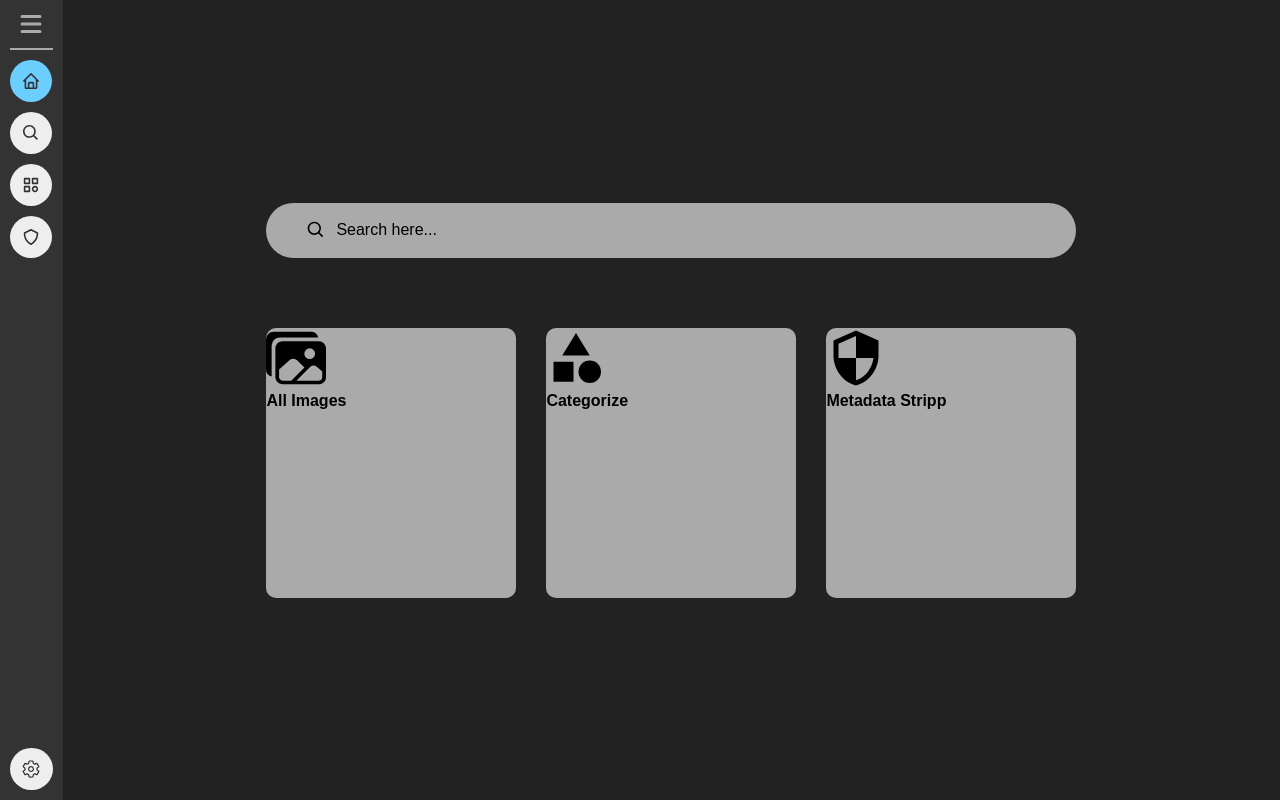
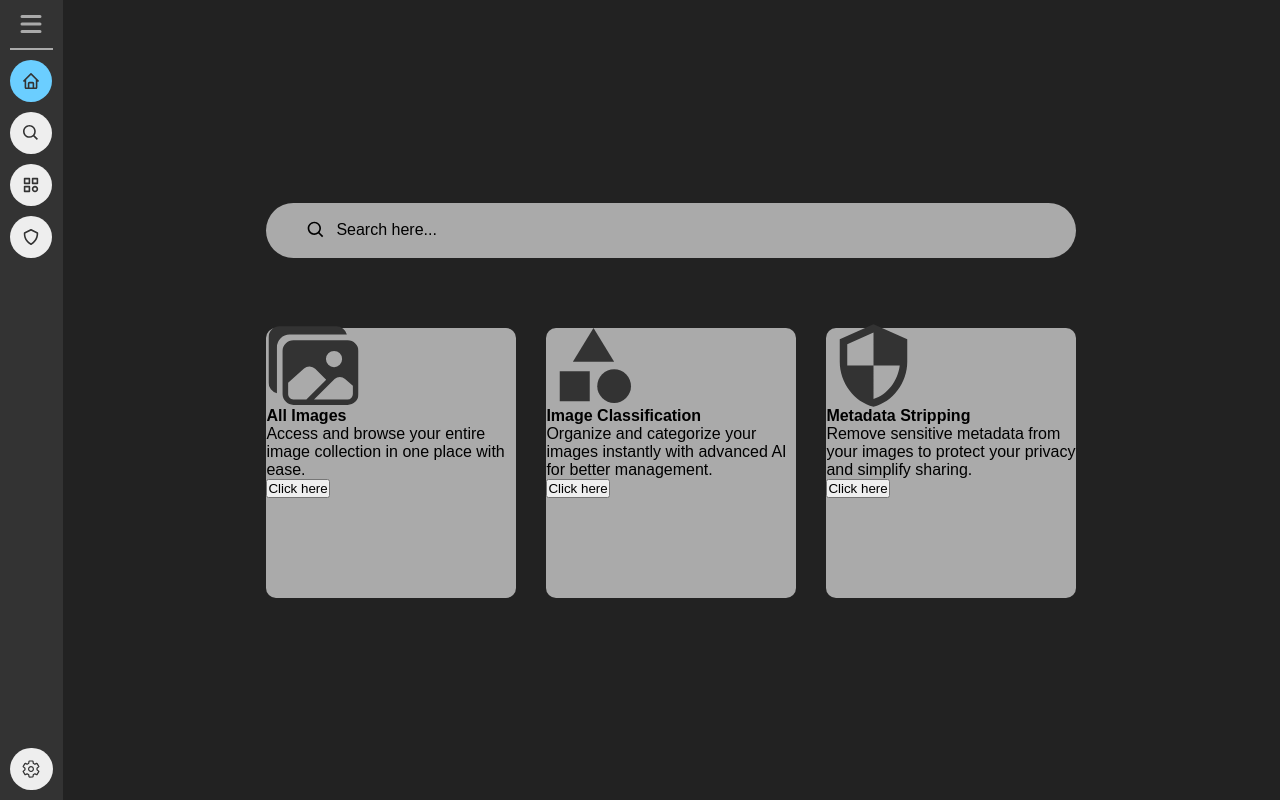
Before and after one commit to KarthikSapaliga/PixFusion, a React (Vite) app: page / in a window 1280 px wide. Built offline with nearby package versions, Linux system fonts and the light colour scheme.

Commit message:
Modified Home page layout

```diff
--- a/src/components/Main.jsx
+++ b/src/components/Main.jsx
@@ -23,27 +23,25 @@ const Main = ({ handleSectionChange, activeSection }) => {
                         <BiSearch size={20}/>
                         <span>Search here...</span>
                     </div>
+
                     <div className="feature-container">
-                        <div
-                            className="all-images"
-                            onClick={() => handleSectionChange("allImages")}
-                        >
-                            <IoImages size={60} />
+                        <div className="all-images">
+                            <IoImages size={75} className="icons" />
                             <h1>All Images</h1>
+                            <p>Access and browse your entire image collection in one place with ease.</p>
+                            <button onClick={() => handleSectionChange("allImages")}>Click here</button>
                         </div>
-                        <div
-                            className="categorizer"
-                            onClick={() => handleSectionChange("categorizer")}
-                        >
-                            <MdCategory size={60} />
-                            <h1>Categorize</h1>
+                        <div className="categorizer">
+                            <MdCategory size={75} className="icons" />
+                            <h1>Image Classification</h1>
+                            <p>Organize and categorize your images instantly with advanced AI for better management.</p>
+                            <button onClick={() => handleSectionChange("categorizer")}>Click here</button>
                         </div>
-                        <div
-                            className="metadat-stripper"
-                            onClick={() => handleSectionChange("metadata-stripper")}
-                        >
-                            <MdSecurity size={60} />
-                            <h1>Metadata Stripp</h1>
+                        <div className="metadat-stripper">
+                            <MdSecurity size={75} className="icons" />
+                            <h1>Metadata Stripping</h1>
+                            <p>Remove sensitive metadata from your images to protect your privacy and simplify sharing.</p>
+                            <button onClick={() => handleSectionChange("metadata-stripper")}>Click here</button>
                         </div>
                     </div>
                 </div>
```
